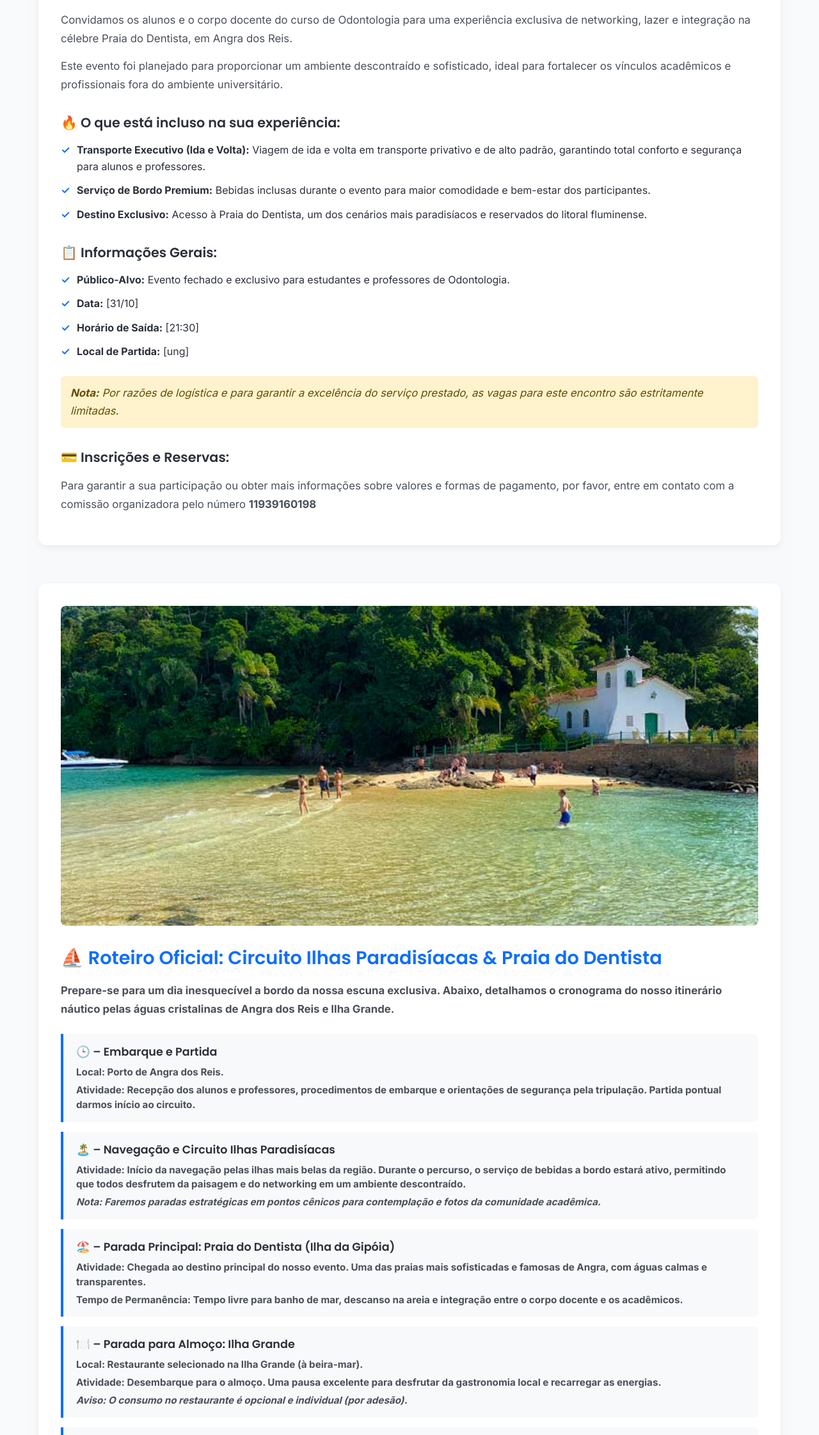
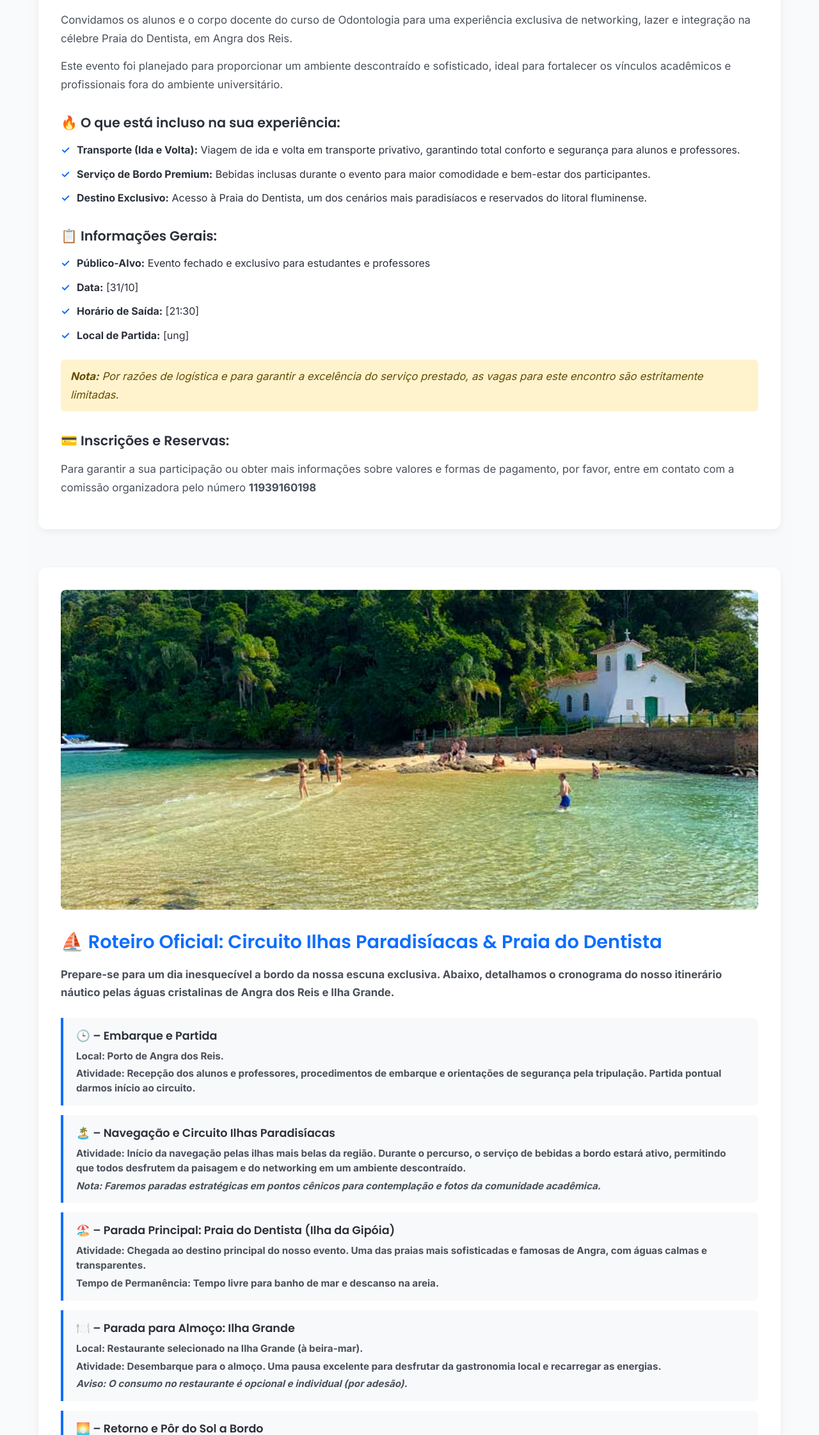
Before and after one commit to solechuva/solechuva, a plain HTML site: page praia-do-dentista.html in a window 1280 px wide. Shown: the part 805-3048 px from the top of the page at 64% size. Drawn offline with Linux system fonts and the light colour scheme.

Commit message:
Add files via upload

```diff
--- a/praia-do-dentista.html
+++ b/praia-do-dentista.html
@@ -48,14 +48,14 @@
 
                 <h3>🔥 O que está incluso na sua experiência:</h3>
                 <ul>
-                    <li><strong>Transporte Executivo (Ida e Volta):</strong> Viagem de ida e volta em transporte privativo e de alto padrão, garantindo total conforto e segurança para alunos e professores.</li>
+                    <li><strong>Transporte (Ida e Volta):</strong> Viagem de ida e volta em transporte privativo, garantindo total conforto e segurança para alunos e professores.</li>
                     <li><strong>Serviço de Bordo Premium:</strong> Bebidas inclusas durante o evento para maior comodidade e bem-estar dos participantes.</li>
                     <li><strong>Destino Exclusivo:</strong> Acesso à Praia do Dentista, um dos cenários mais paradisíacos e reservados do litoral fluminense.</li>
                 </ul>
 
                 <h3>📋 Informações Gerais:</h3>
                 <ul>
-                    <li><strong>Público-Alvo:</strong> Evento fechado e exclusivo para estudantes e professores de Odontologia.</li>
+                    <li><strong>Público-Alvo:</strong> Evento fechado e exclusivo para estudantes e professores</li>
                     <li><strong>Data:</strong> [31/10]</li>
                     <li><strong>Horário de Saída:</strong> [21:30]</li>
                     <li><strong>Local de Partida:</strong> [ung]</li>
@@ -87,7 +87,7 @@
                 <div class="cronograma-item">
                     <h4>🏖️ – Parada Principal: Praia do Dentista (Ilha da Gipóia)</h4>
                     <p><strong>Atividade:</strong> Chegada ao destino principal do nosso evento. Uma das praias mais sofisticadas e famosas de Angra, com águas calmas e transparentes.</p>
-                    <p><strong>Tempo de Permanência:</strong> Tempo livre para banho de mar, descanso na areia e integração entre o corpo docente e os acadêmicos.</p>
+                    <p><strong>Tempo de Permanência:</strong> Tempo livre para banho de mar e descanso na areia.</p>
                 </div>
 
                 <div class="cronograma-item">
```
Also changed, not shown: saco-bravo.html (+1 -1 lines).
